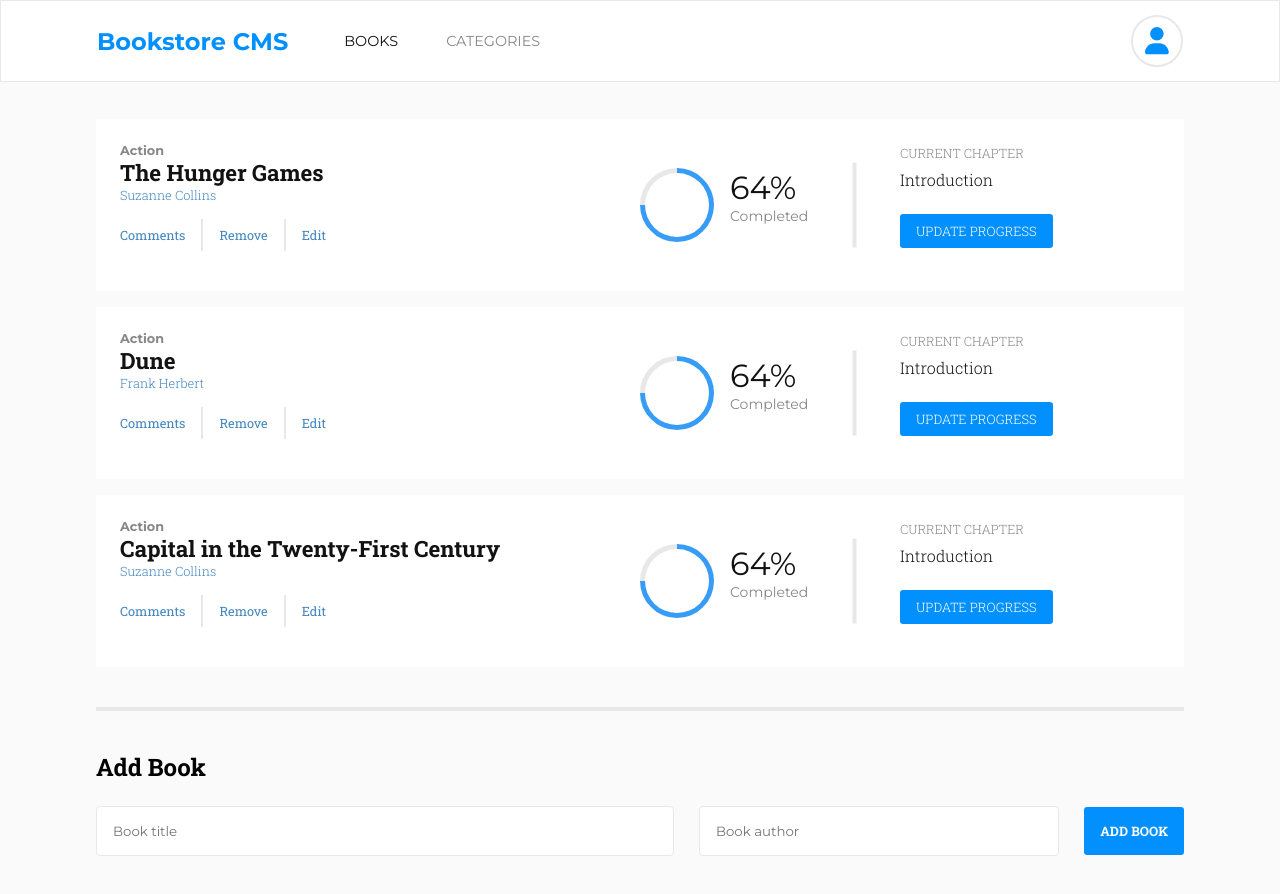
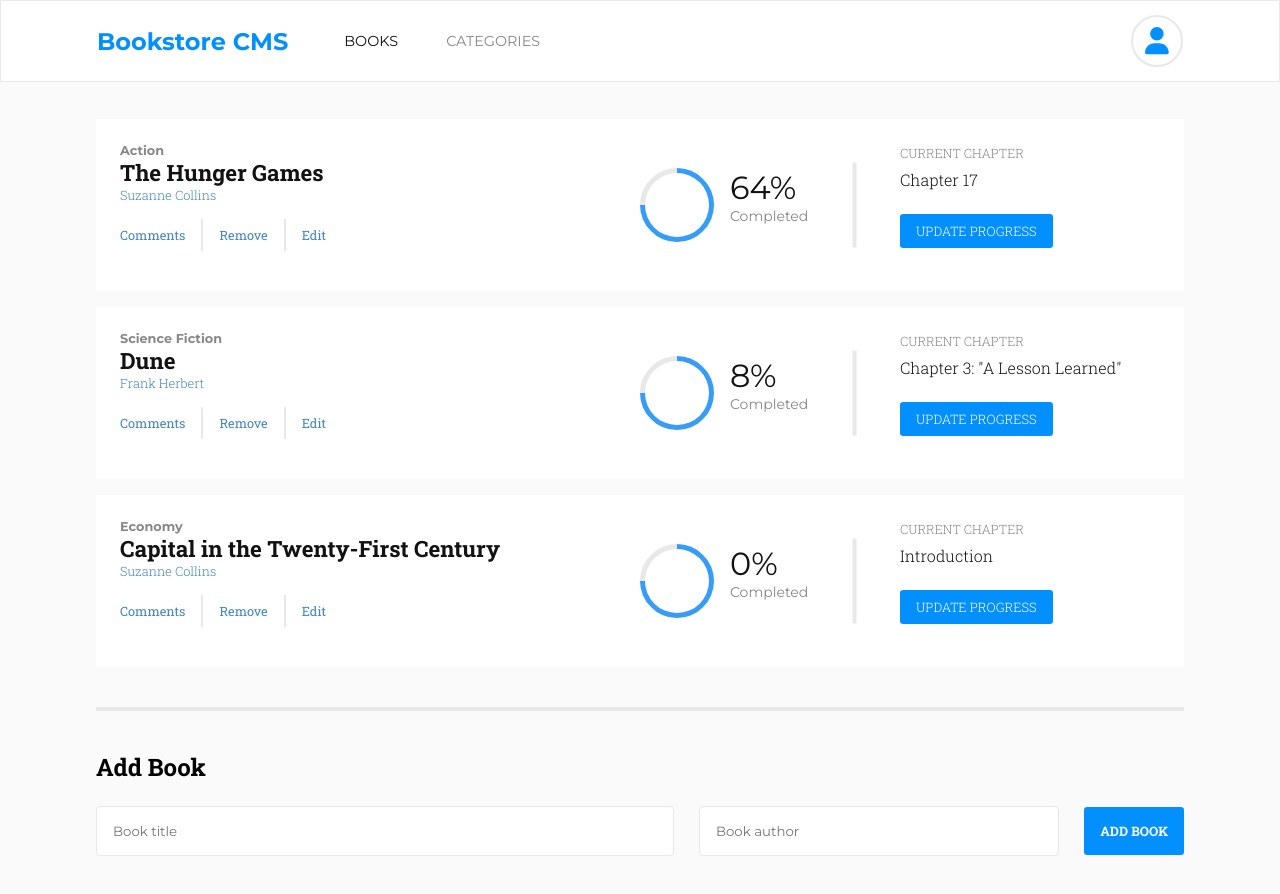
Before and after one commit to PraisesPJMT/Bookstore-RX, a React (Create React App) app: page / in a window 1280 px wide. Shown: the top 894 px of the page. Built offline with nearby package versions, Linux system fonts and the light colour scheme.

Commit message:
Improve book component to deynamically add tag, progress & chapter

```diff
--- a/src/components/Book.js
+++ b/src/components/Book.js
@@ -5,7 +5,7 @@ import { useDispatch } from 'react-redux';
 import { removeBook } from '../redux/books/books';
 
 const Book = ({
-  id, title, author,
+  id, title, author, tag, progress, chapter,
 }) => {
   const dispatch = useDispatch();
   const handleBookRemoval = () => {
@@ -14,7 +14,7 @@ const Book = ({
   return (
     <div className="book">
       <div className="book-info">
-        <p className="book-tag">Action</p>
+        <p className="book-tag">{tag}</p>
         <p className="book-title">{title}</p>
         <p className="book-author">{author}</p>
         <div className="book-actions">
@@ -44,7 +44,8 @@ const Book = ({
           <div className="book-progress-bar" />
           <div className="book-progress-container">
             <p className="book-progress">
-              64%
+              {progress}
+              %
             </p>
             <p className="book-progress-status">Completed</p>
           </div>
@@ -57,7 +58,7 @@ const Book = ({
             CURRENT CHAPTER
           </p>
           <p className="current-chapter">
-            Introduction
+            {chapter}
           </p>
           <button
             className="update-btn"
@@ -75,6 +76,9 @@ Book.propTypes = {
   id: PropTypes.string.isRequired,
   title: PropTypes.string.isRequired,
   author: PropTypes.string.isRequired,
+  tag: PropTypes.string.isRequired,
+  progress: PropTypes.number.isRequired,
+  chapter: PropTypes.string.isRequired,
 };
 
 export default Book;
--- a/src/pages/BookPage.js
+++ b/src/pages/BookPage.js
@@ -11,6 +11,9 @@ const BookPage = () => {
       id={book.id}
       title={book.title}
       author={book.author}
+      tag={book.tag}
+      progress={book.progress}
+      chapter={book.chapter}
     />
   ));
 
```
